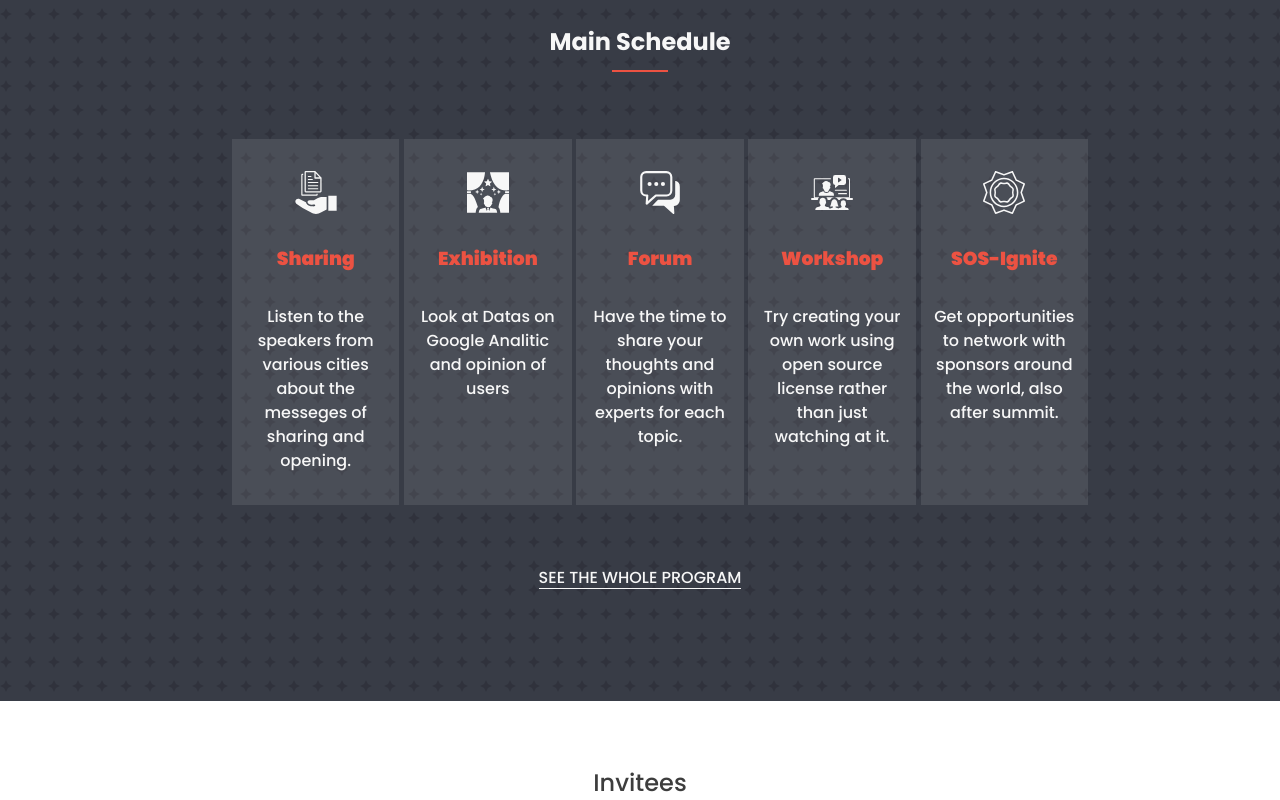
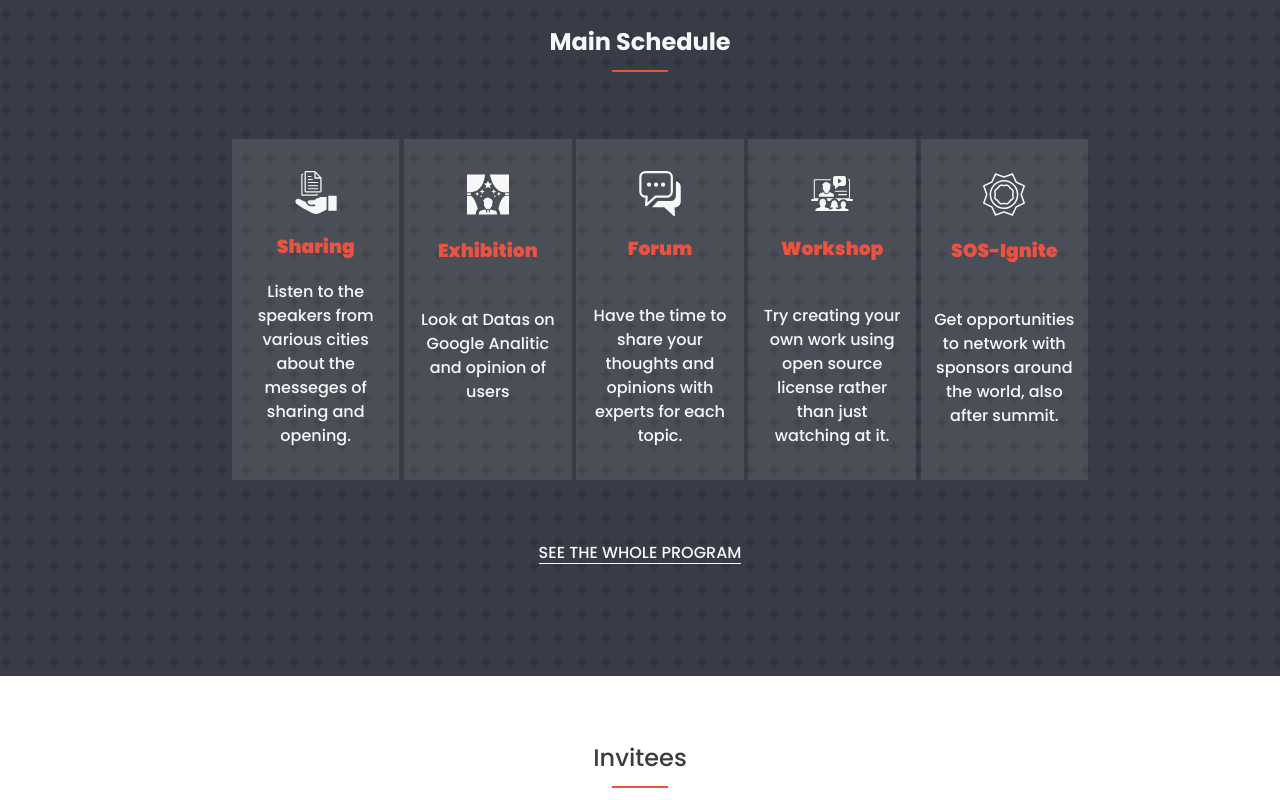
Before and after one commit to nevisende/capstone-w1, a website: page index.html in a window 1280 px wide. Shown: the part 840-1640 px from the top of the page. Drawn offline with Linux system fonts and the light colour scheme.

Commit message:
Fix requirements

```diff
--- a/index.html
+++ b/index.html
@@ -59,7 +59,7 @@
                            m-flex-row
                            m-mg-1
                            align-items-center
-                           gap-1">
+                           ">
                     <img src="content/sharing.svg" class="mb-1" alt="">
                     <h3 class="red-text
                                bold-text
@@ -74,7 +74,7 @@
                            m-flex-row
                            m-mg-1
                            align-items-center
-                           gap-1">
+                           ">
                     <img src="content/exhibition.svg" class="mb-1" alt="">
                     <h3 class="red-text
                                bold-text
@@ -89,7 +89,7 @@
                            m-flex-row
                            m-mg-1
                            align-items-center
-                           gap-1">
+                           ">
                     <img src="content/forum.svg" class="mb-1" alt="">
                     <h3 class="red-text
                                bold-text
@@ -104,7 +104,7 @@
                            m-flex-row
                            m-mg-1
                            align-items-center
-                           gap-1">
+                           ">
                     <img src="content/workshop.svg" class="mb-1" alt="">
                     <h3 class="red-text
                                bold-text
@@ -119,7 +119,7 @@
                            m-flex-row
                            m-mg-1
                            align-items-center
-                           gap-1">
+                           ">
                     <img src="content/ignite.svg" class="mb-1" alt="">
                     <h3 class="red-text
                                bold-text
@@ -162,65 +162,7 @@
                     </div>
 
                 </li>
-                <li class="invitee">
-                    <div class="invitee-pp-container">
-                        <img src="./content/generated_photos_2.jpg" alt="">
-                    </div>
-                    <div class="desc-invitee">
-                        <h3>Name Surname</h3>
-                        <span class="red-text">Bla bla</span>
-                        <span></span>
-                        <p class="md-text">He is a geological engineer and a web developer and extremely committed to business ethics,He has been working as a full-stack software developer for 6 years.</p>
-                    </div>
-
-                </li>
-                <li class="invitee">
-                    <div class="invitee-pp-container">
-                        <img src="./content/generated_photos_3.jpg" alt="">
-                    </div>
-                    <div class="desc-invitee">
-                        <h3>Name Surname</h3>
-                        <span class="red-text">Bla bla</span>
-                        <span></span>
-                        <p class="md-text">He is a geological engineer and a web developer and extremely committed to business ethics,He has been working as a full-stack software developer for 6 years.</p>
-                    </div>
-
-                </li>
-                <li class="invitee">
-                    <div class="invitee-pp-container">
-                        <img src="./content/generated_photos_4.jpg" alt="">
-                    </div>
-                    <div class="desc-invitee">
-                        <h3>Name Surname</h3>
-                        <span class="red-text">Bla bla</span>
-                        <span></span>
-                        <p class="md-text">He is a geological engineer and a web developer and extremely committed to business ethics,He has been working as a full-stack software developer for 6 years.</p>
-                    </div>
-
-                </li>
-                <li class="invitee">
-                    <div class="invitee-pp-container">
-                        <img src="./content/generated_photos_5.jpg" alt="">
-                    </div>
-                    <div class="desc-invitee">
-                        <h3>Name Surname</h3>
-                        <span class="red-text">Bla blaqew</span>
-                        <span></span>
-                        <p class="md-text">He is a geological engineer and a web developer and extremely committed to business ethics,He has been working as a full-stack software developer for 6 years.</p>
-                    </div>
-
-                </li>
-                <li class="invitee">
-                    <div class="invitee-pp-container">
-                        <img src="./content/generated_photos_6.jpg" alt="">
-                    </div>
-                    <div class="desc-invitee">
-                        <h3>Name Surname</h3>
-                        <span class="red-text">Bla bla</span>
-                        <span></span>
-                        <p class="md-text">He is a geological engineer and a web developer and extremely committed to business ethics,He has been working as a full-stack software developer for 6 years.</p>
-                    </div>
-                </li> -->
+                 -->
             </ul>
             <a class="invitee-button
                       dp-none
@@ -228,6 +170,7 @@
                       no-underline
                       main-bg-color
                       mg-1
+                      mg-t-3
                       p-1
                       gray-border
                       border-radius-1
--- a/style/schedule.css
+++ b/style/schedule.css
@@ -44,10 +44,20 @@
   padding: 1rem 0.7rem 1rem 0.7rem;
   margin-right: 5vw;
   transition: border 0.3s ease;
+  gap: 0.2rem;
 }
 
 .main-schedule-container ul li:hover {
   border: solid #fff 0.3rem;
+}
+
+.main-schedule-container ul li img,
+.main-schedule-container ul li h3 {
+  flex: 1;
+}
+
+.main-schedule-container ul li p {
+  flex: 3;
 }
 
 .schedule-desktop-button {
```
Also changed, not shown: about.html (+2 -2 lines), README.md, 2 other files.
